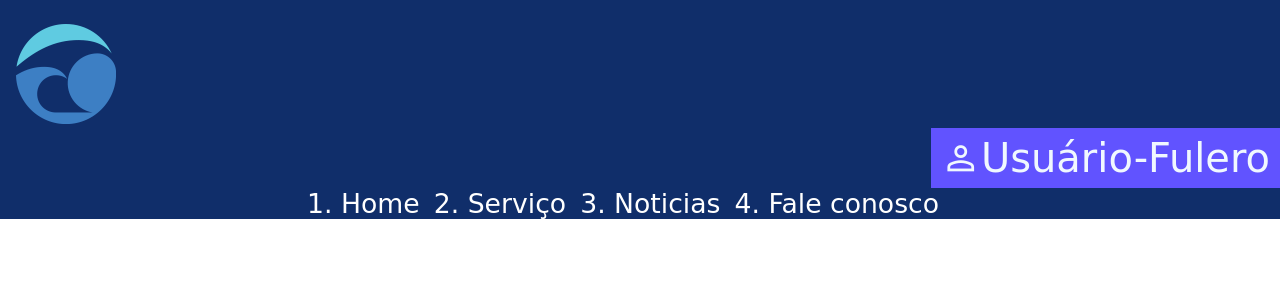
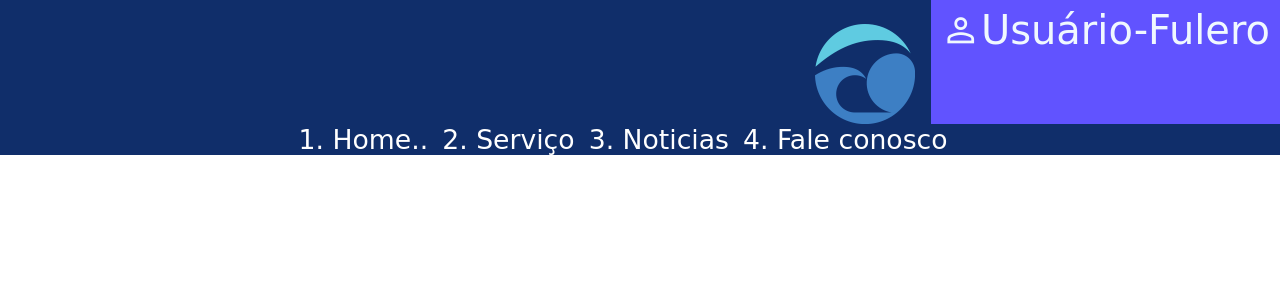
Before and after one commit to lippekstro/hipocrates, a PHP site: page /views/agendamento.html in a window 1280 px wide. Shown: the top 300 px of the page. Run offline with PHP 8.4, Linux system fonts and the light colour scheme.

Commit message:
NavBar: img+btn

```diff
--- a/css/agendamento.css
+++ b/css/agendamento.css
@@ -5,11 +5,6 @@
     margin: 0;
     box-sizing: border-box;
     /* coloque o font-family adequado */
-}
-
-#nav-bar {
-    /* margin-left: 1.5rem; */
-    /* margin-top: 5.5rem; */
 }
 
 .cabeçalho {
@@ -45,6 +40,9 @@
     background-color: rgb(97, 83, 255);
     padding: 10px;
 }
+.cores:hover{
+    cursor: pointer;
+}
 
 a {
     margin: 0 1.5rem;
--- a/views/agendamento.html
+++ b/views/agendamento.html
@@ -21,8 +21,8 @@
     <header>
         <div class="cabeçalho">
             <nav id="nav-bar">
-                <img src="../imgs/icon.png" alt="Hipocrates Logo" id="logo">
                 <div class="user-btn">
+                    <img src="../imgs/icon.png" alt="Hipocrates Logo" id="logo">
                     <div class="cores">
                         <span class="material-symbols-outlined" id="user-logo">
                             person
@@ -32,7 +32,7 @@
                 </div>
                 <ol start="1" id="list">
                     <a href="">
-                        <li>Home</li>
+                        <li>Home..</li>
                     </a>
                     <a href="">
                         <li>Serviço</li>
```
